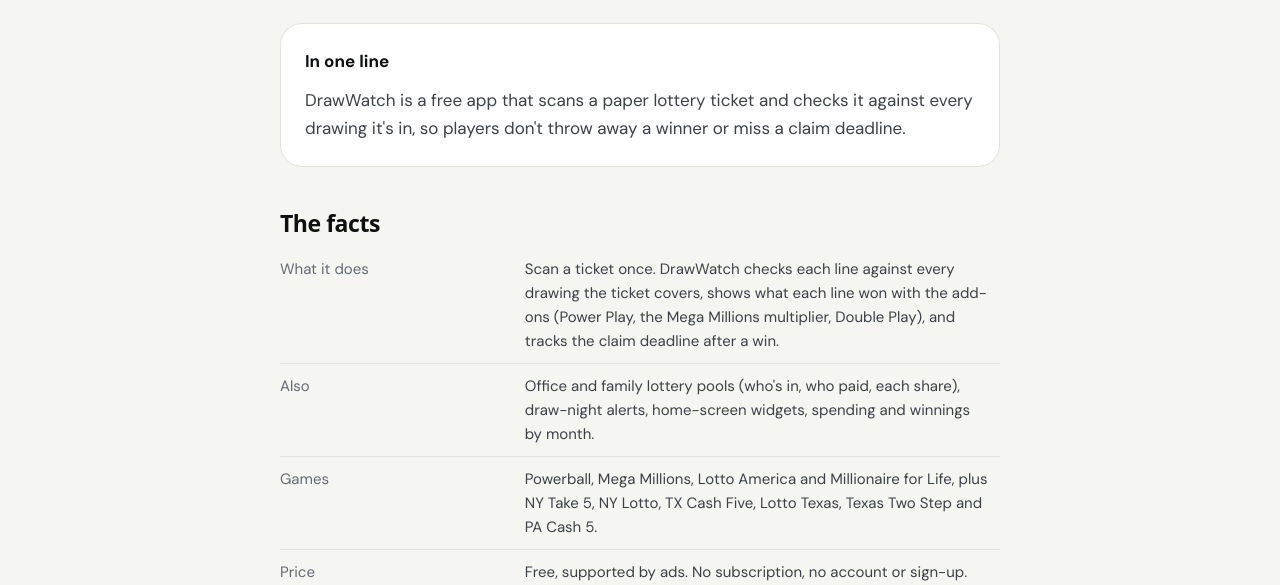
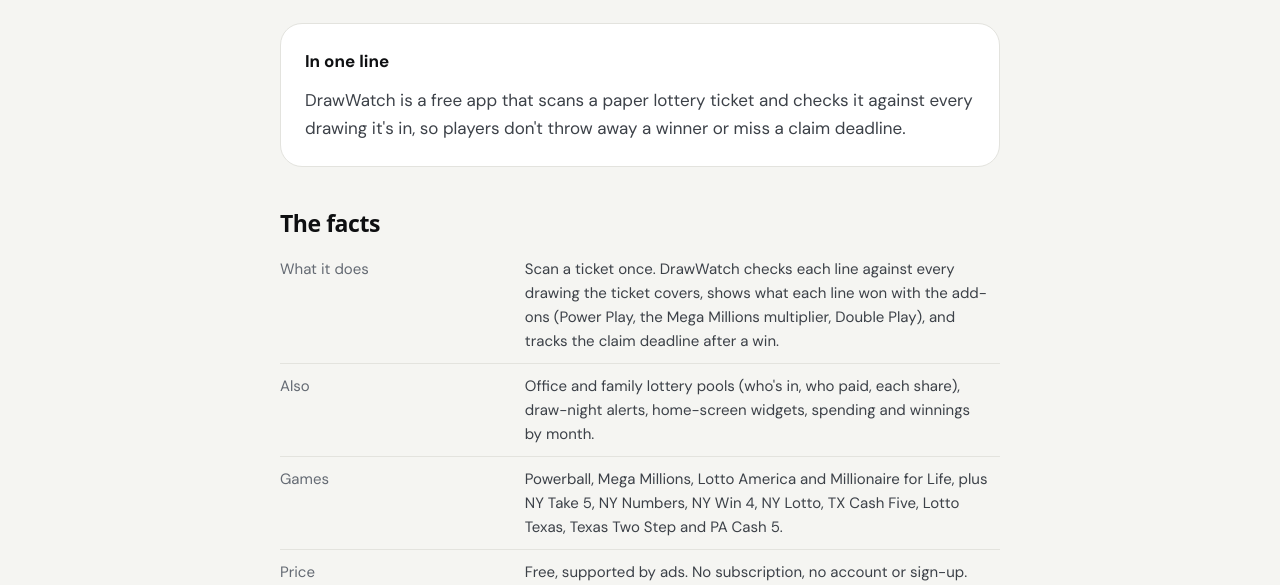
Before and after one commit to e4developers/e4developers.github.io, a plain HTML site: page press.html in a window 1280 px wide. Shown: the part 215-800 px from the top of the page. Drawn offline with Linux system fonts and the light colour scheme; a web font is replaced by a local one.

Commit message:
DrawWatch pages: NY Numbers and Win 4 in the game lists (2.0.8 build 112)
Co-Authored-By: Claude Opus 5.5 <noreply@anthropic.com>

```diff
--- a/press.html
+++ b/press.html
@@ -46,7 +46,7 @@
     <table class="facts-table">
       <tr><td>What it does</td><td>Scan a ticket once. DrawWatch checks each line against every drawing the ticket covers, shows what each line won with the add-ons (Power Play, the Mega Millions multiplier, Double Play), and tracks the claim deadline after a win.</td></tr>
       <tr><td>Also</td><td>Office and family lottery pools (who's in, who paid, each share), draw-night alerts, home-screen widgets, spending and winnings by month.</td></tr>
-      <tr><td>Games</td><td>Powerball, Mega Millions, Lotto America and Millionaire for Life, plus NY Take 5, NY Lotto, TX Cash Five, Lotto Texas, Texas Two Step and PA Cash 5.</td></tr>
+      <tr><td>Games</td><td>Powerball, Mega Millions, Lotto America and Millionaire for Life, plus NY Take 5, NY Numbers, NY Win 4, NY Lotto, TX Cash Five, Lotto Texas, Texas Two Step and PA Cash 5.</td></tr>
       <tr><td>Price</td><td>Free, supported by ads. No subscription, no account or sign-up.</td></tr>
       <tr><td>Privacy</td><td>Tickets stay on the phone. A scan can be double-checked by an AI service (the photo isn't kept by us); players can switch that off. See the <a href="privacy-policy.html">privacy policy</a>.</td></tr>
       <tr><td>Availability</td><td>Android, on Google Play since 2026 (version 2.0 on October 26, 2026). iPhone version 2.0 is in Apple's review.</td></tr>
```
Also changed, not shown: drawwatch.html (+1 -1 lines).
